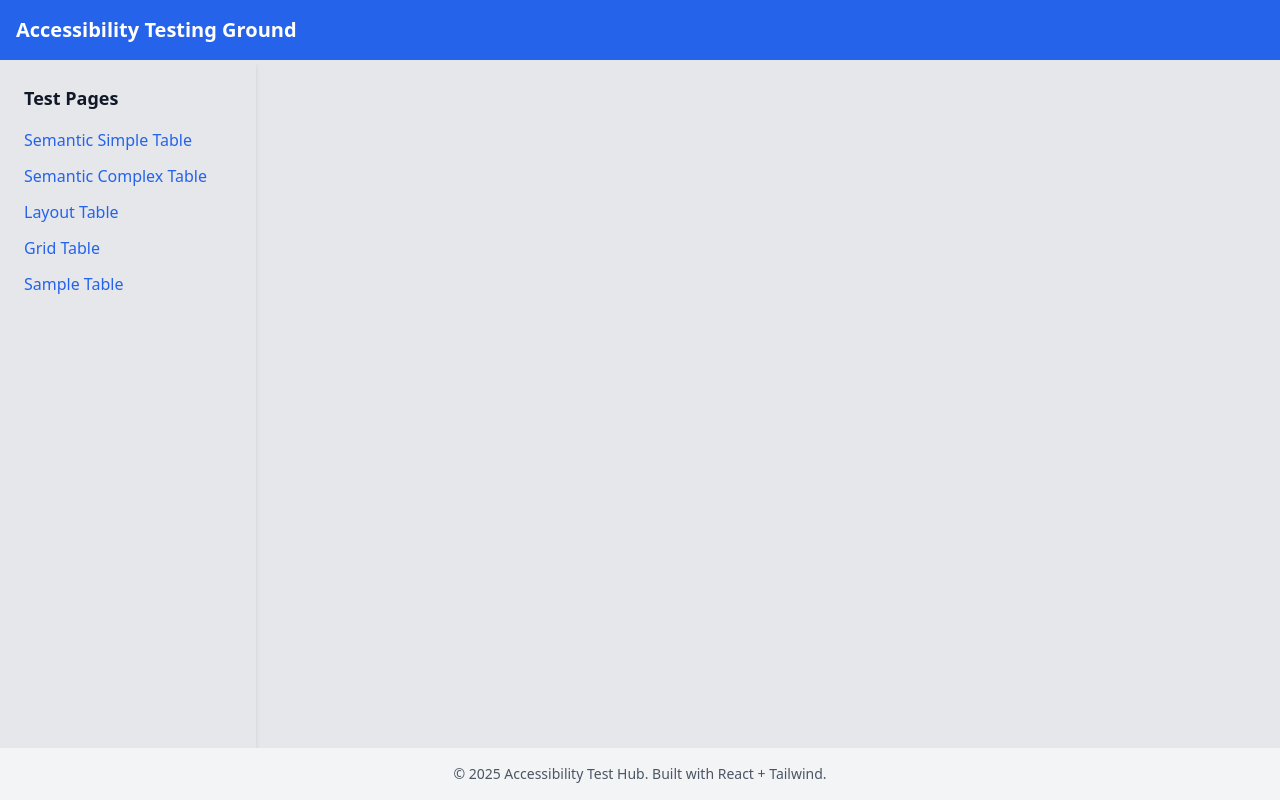
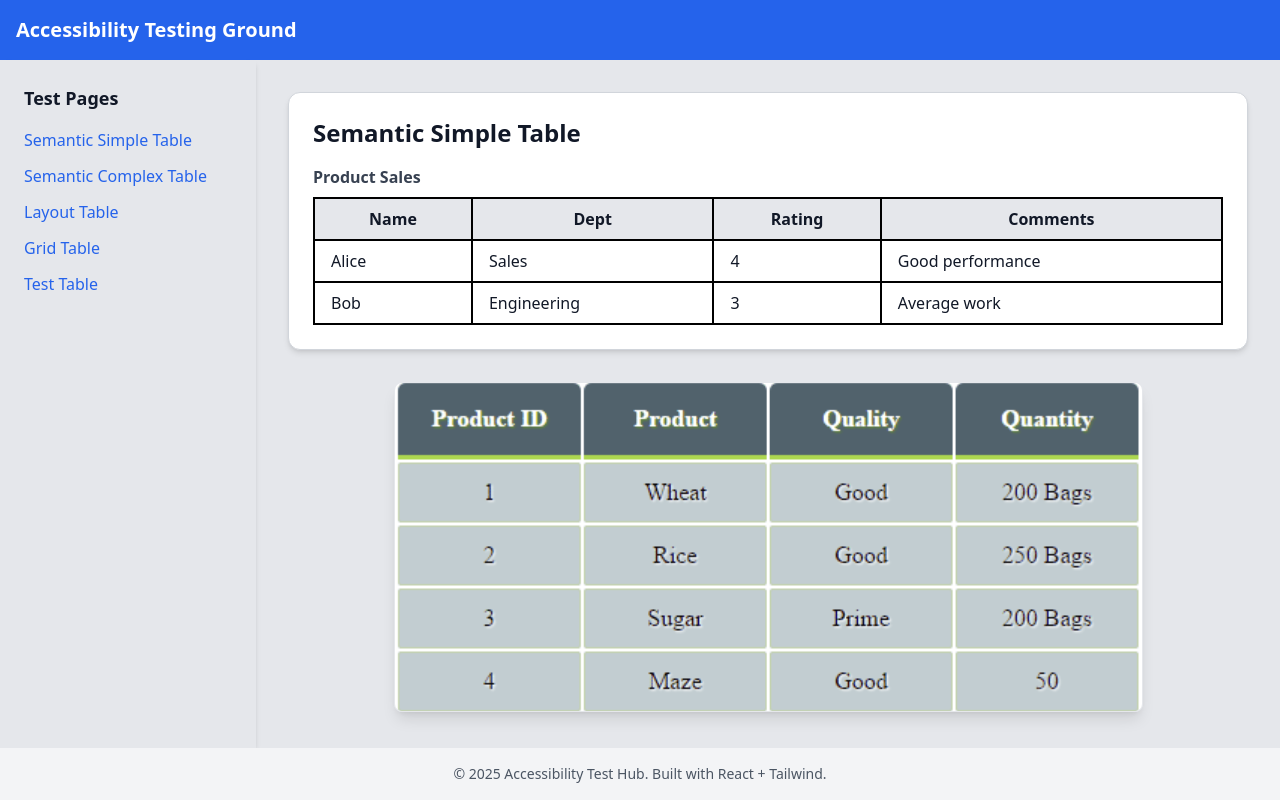
Before and after one commit to karthikveerla/a11y_webtesting, a React (Vite) app: page /testing-table in a window 1280 px wide. Built offline with nearby package versions, Linux system fonts and the light colour scheme.

Commit message:
added vercel.json

```diff
--- a/src/App.tsx
+++ b/src/App.tsx
@@ -4,7 +4,7 @@ import SemanticSimpleTable from './pages/SemanticSimpleTable';
 import SemanticComplexTable from './pages/SemanticComplexTable';
 import LayoutTable from './pages/LayoutTable';
 import GridTable from './pages/GridTable';
-import SampleTable from './pages/SampleTable';
+import TestingTable from './pages/TestingTable';
 
 function App() {
   return (
@@ -21,7 +21,7 @@ function App() {
             <li><Link className="text-blue-600 hover:underline" to="/semantic-complex">Semantic Complex Table</Link></li>
             <li><Link className="text-blue-600 hover:underline" to="/layout-table">Layout Table</Link></li>
             <li><Link className="text-blue-600 hover:underline" to="/grid-table">Grid Table</Link></li>
-            <li><Link className="text-blue-600 hover:underline" to="/sample-table">Sample Table</Link></li>
+            <li><Link className="text-blue-600 hover:underline" to="/testing-table">Test Table</Link></li>
           </ul>
         </nav>
 
@@ -32,7 +32,7 @@ function App() {
             <Route path="/semantic-complex" element={<SemanticComplexTable />} />
             <Route path="/layout-table" element={<LayoutTable />} />
             <Route path="/grid-table" element={<GridTable />} />
-            <Route path="/sample-table" element={<SampleTable />} />
+            <Route path="/testing-table" element={<TestingTable />} />
           </Routes>
         </main>
       </div>
--- a/src/pages/SampleTable.tsx
+++ b/src/pages/TestingTable.tsx
@@ -1,4 +1,4 @@
-const SampleTable = () => (
+const TestingTable = () => (
   <div className="space-y-8">
     {/* Table 1: Employee Performance */}
     <div className="bg-white rounded-xl shadow-md p-6 border border-gray-300">
@@ -49,4 +49,4 @@ const SampleTable = () => (
   </div>
 );
 
-export default SampleTable;
+export default TestingTable;
```
Also changed, not shown: vercel.json (added).
